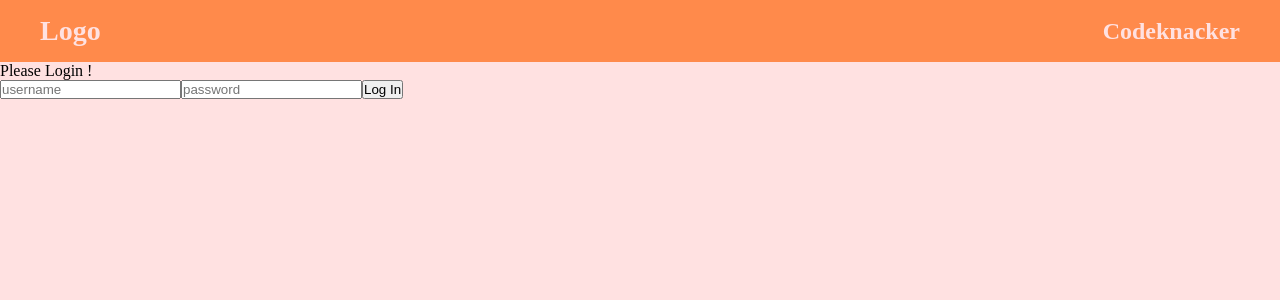
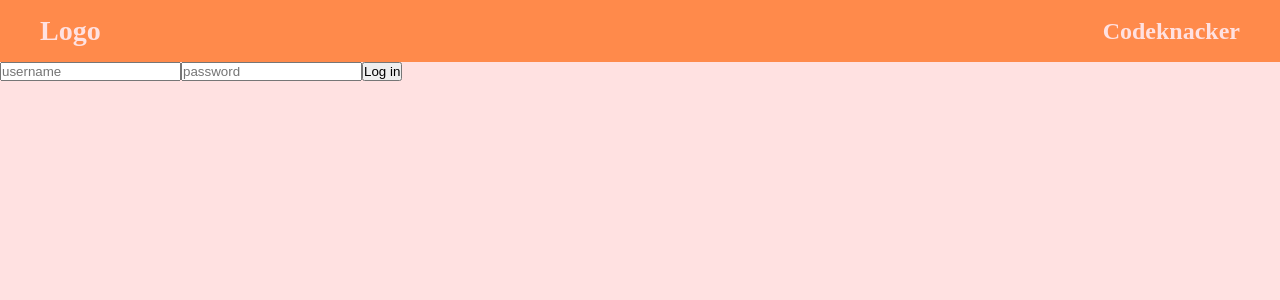
Before and after one commit to AnnaGraphic/codeknacker, a React (Vite) app: page /game in a window 1280 px wide. Shown: the top 300 px of the page. Built offline with nearby package versions, Linux system fonts and the light colour scheme.

Commit message:
the usestate defined isLoading, isLoggedIn, error and they are built into the function

```diff
--- a/src/components/authentication/Login.jsx
+++ b/src/components/authentication/Login.jsx
@@ -1,30 +1,53 @@
-import {useState} from "react";
+import { useState } from "react";
+import { LoginUser } from "./LoginUser";
 
 const Login = () => {
   const [username, setUsername] = useState("");
   const [password, setPassword] = useState("");
+  const [isLoading, setIsLoading] = useState(false);
+  const [isLoggedIn, setIsLoggedIn] = useState(false);
+  const [error, setError] = useState("");
 
-  const onSubmit = (e) => {
+  const onSubmit = async (e) => {
     e.preventDefault();
+
+    setIsLoading(true);
+    setError("");
+
+    try {
+      await LoginUser({ username, password });
+      setIsLoggedIn(true);
+    } catch (error) {
+      setError("Invalid username or password. Please try again.");
+    }
+    setIsLoading(false);
   };
 
   const handleUsernameChange = (e) => {
-    setUsername(e.currentTarget.value)
-  }
+    setUsername(e.currentTarget.value);
+  };
 
   const handlePasswordChange = (e) => {
-    setPassword(e.currentTarget.value)
-  }
-
-
-
+    setPassword(e.currentTarget.value);
+  };
 
   return (
     <div className="App">
       <div>
+        {isLoggedIn ? (
+          <>
+            <h1>Hello {username}!</h1>{" "}
+            <button onClick={() => setIsLoggedIn(false)}>Log out</button>
+          </>
+        ) : (
           <form className="form" onSubmit={onSubmit}>
-          <p>Please Login !</p>
-          <input type="text" placeholder="username" value={username} onChange={handleUsernameChange} />
+            {error && <p className="error">{error}</p>}
+            <input
+              type="text"
+              placeholder="username"
+              value={username}
+              onChange={handleUsernameChange}
+            />
             <input
               type="password"
               placeholder="password"
@@ -32,10 +55,11 @@ const Login = () => {
               value={password}
               onChange={handlePasswordChange}
             />
-          <button className="submit" type="submit">
-            Log In
+            <button className="submit" type="submit" disabled={isLoading}>
+              {isLoading ? "Logging in..." : "Log in"}
             </button>
           </form>
+        )}
       </div>
     </div>
   );
--- a/src/components/authentication/LoginUser.jsx
+++ b/src/components/authentication/LoginUser.jsx
@@ -1,7 +1,7 @@
 export async function LoginUser({ username, password }) {
   return new Promise((resolve, reject) => {
     setTimeout(() => {
-      if (username === "harry" && password === "123") {
+      if (username === "Harry" && password === "123") {
         resolve();
       } else {
         reject();
```
Lines whose indentation alone changed are shown as unchanged.
